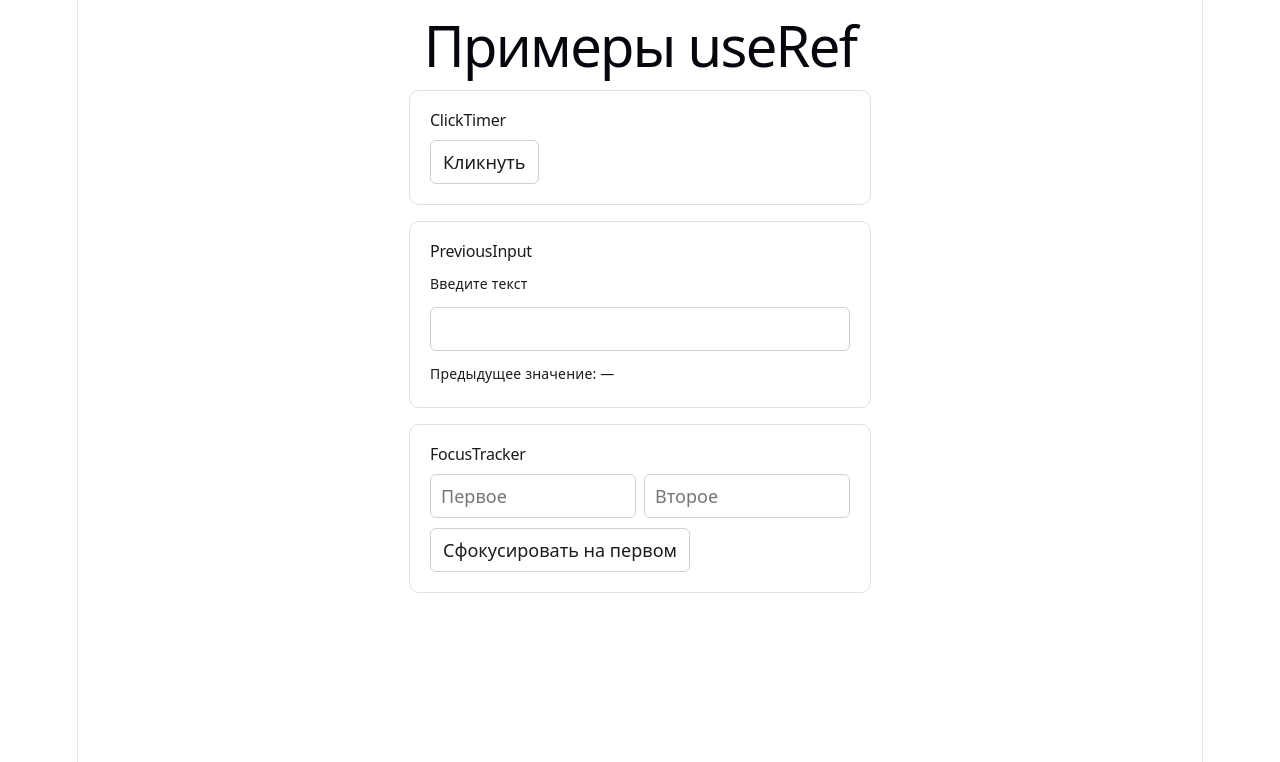
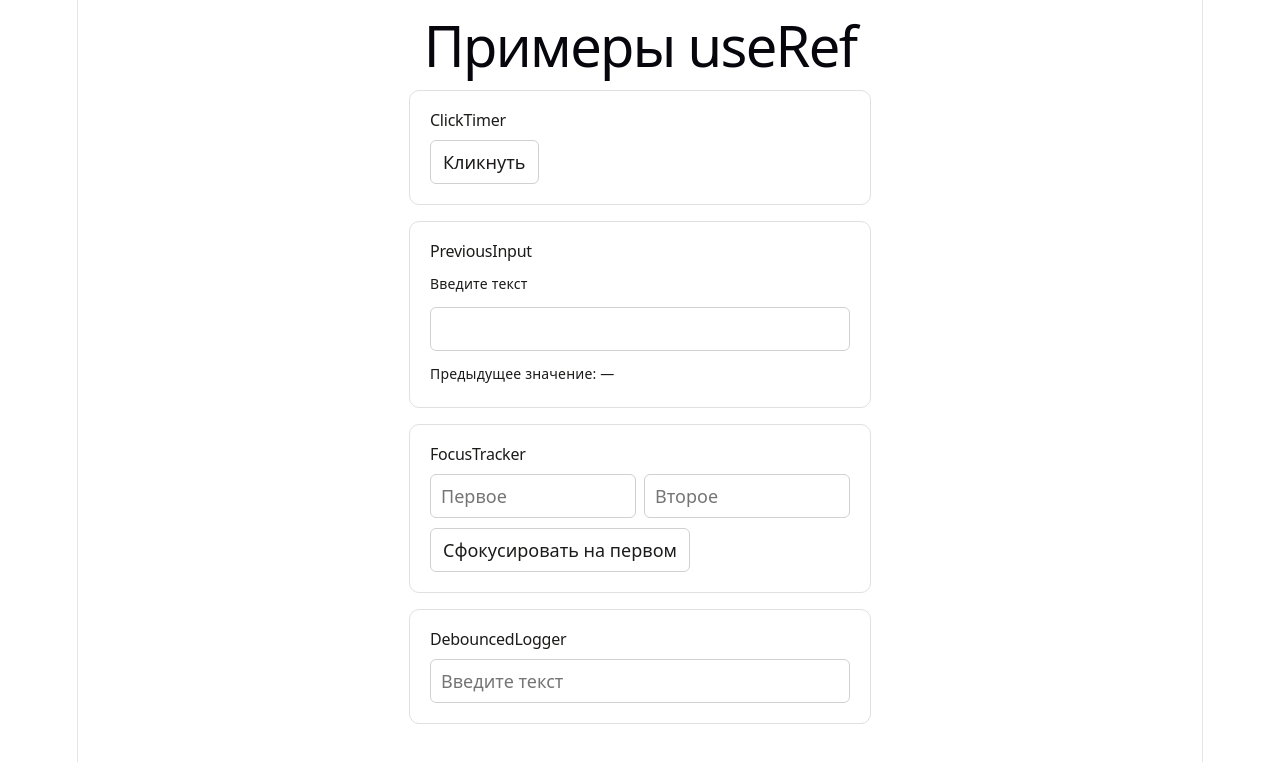
Before and after one commit to goodwin0508/react-pro-2026, a React (Vite) app: page /refs in a window 1280 px wide. Shown: the top 762 px of the page. Built offline with nearby package versions, Linux system fonts and the light colour scheme.

Commit message:
debounced logger via ref

```diff
--- a/src/features/refExamples/index.ts
+++ b/src/features/refExamples/index.ts
@@ -1,3 +1,4 @@
 export { ClickTimer } from './ui/ClickTimer'
 export { PreviousInput } from './ui/PreviousInput'
 export { FocusTracker } from './ui/FocusTracker'
+export { DebouncedLogger } from './ui/DebouncedLogger'
--- /dev/null
+++ b/src/features/refExamples/ui/DebouncedLogger.tsx
@@ -0,0 +1,35 @@
+import { useEffect, useRef } from 'react'
+import type { ChangeEvent } from 'react'
+import styles from './refExamples.module.css'
+
+export function DebouncedLogger() {
+  const timeoutRef = useRef<ReturnType<typeof setTimeout> | null>(null)
+
+  const handleChange = (event: ChangeEvent<HTMLInputElement>) => {
+    const text = event.target.value
+
+    if (timeoutRef.current) {
+      clearTimeout(timeoutRef.current)
+    }
+
+    timeoutRef.current = setTimeout(() => {
+      console.log(`DebouncedLogger: ${text}`)
+    }, 1000)
+  }
+
+  useEffect(
+    () => () => {
+      if (timeoutRef.current) {
+        clearTimeout(timeoutRef.current)
+      }
+    },
+    [],
+  )
+
+  return (
+    <section className={styles.block}>
+      <h2 className={styles.title}>DebouncedLogger</h2>
+      <input className={styles.input} onChange={handleChange} placeholder="Введите текст" />
+    </section>
+  )
+}
--- a/src/pages/refs/ui/RefsPage.tsx
+++ b/src/pages/refs/ui/RefsPage.tsx
@@ -1,4 +1,4 @@
-import { ClickTimer, FocusTracker, PreviousInput } from 'features/refExamples'
+import { ClickTimer, DebouncedLogger, FocusTracker, PreviousInput } from 'features/refExamples'
 import styles from './RefsPage.module.css'
 
 export function RefsPage() {
@@ -8,6 +8,7 @@ export function RefsPage() {
       <ClickTimer />
       <PreviousInput />
       <FocusTracker />
+      <DebouncedLogger />
     </div>
   )
 }
```
